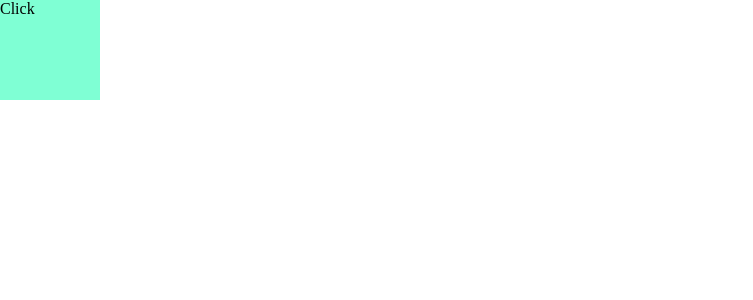
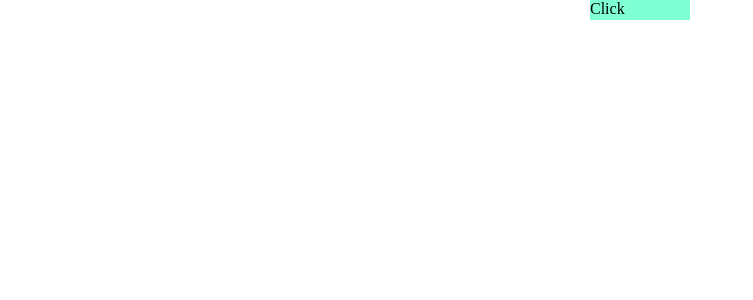
Before and after one commit to MaximSamorukov/avito-test, a React (Create React App) app in the folder avito-test-task/: page / in a window 1280 px wide. Shown: the top 300 px of the page, without its empty margins (0-753 px from the left). Built offline with nearby package versions, Linux system fonts and the light colour scheme.

Commit message:
add some functionality

```diff
--- a/avito-test-task/public/index.html
+++ b/avito-test-task/public/index.html
@@ -1,43 +1,17 @@
 <!DOCTYPE html>
 <html lang="en">
-  <head>
-    <meta charset="utf-8" />
-    <link rel="icon" href="%PUBLIC_URL%/favicon.ico" />
-    <meta name="viewport" content="width=device-width, initial-scale=1" />
-    <meta name="theme-color" content="#000000" />
-    <meta
-      name="description"
-      content="Web site created using create-react-app"
-    />
-    <link rel="apple-touch-icon" href="%PUBLIC_URL%/logo192.png" />
-    <!--
-      manifest.json provides metadata used when your web app is installed on a
-      user's mobile device or desktop. See https://developers.google.com/web/fundamentals/web-app-manifest/
-    -->
-    <link rel="manifest" href="%PUBLIC_URL%/manifest.json" />
-    <!--
-      Notice the use of %PUBLIC_URL% in the tags above.
-      It will be replaced with the URL of the `public` folder during the build.
-      Only files inside the `public` folder can be referenced from the HTML.
 
-      Unlike "/favicon.ico" or "favicon.ico", "%PUBLIC_URL%/favicon.ico" will
-      work correctly both with client-side routing and a non-root public URL.
-      Learn how to configure a non-root public URL by running `npm run build`.
-    -->
-    <title>React App</title>
-  </head>
-  <body>
-    <noscript>You need to enable JavaScript to run this app.</noscript>
-    <div id="root"></div>
-    <!--
-      This HTML file is a template.
-      If you open it directly in the browser, you will see an empty page.
+<head>
+  <meta charset="utf-8" />
 
-      You can add webfonts, meta tags, or analytics to this file.
-      The build step will place the bundled scripts into the <body> tag.
+  <meta name="viewport" content="width=device-width, initial-scale=1" />
+  <meta name="theme-color" content="#000000" />
+  <link rel="manifest" href="%PUBLIC_URL%/manifest.json" />
+  <title>Avito Test Task</title>
+</head>
 
-      To begin the development, run `npm start` or `yarn start`.
-      To create a production bundle, use `npm run build` or `yarn build`.
-    -->
-  </body>
+<body>
+  <div class="root"></div>
+</body>
+
 </html>
--- a/avito-test-task/src/index.css
+++ b/avito-test-task/src/index.css
@@ -1,13 +1,14 @@
 body {
   margin: 0;
-  font-family: -apple-system, BlinkMacSystemFont, 'Segoe UI', 'Roboto', 'Oxygen',
-    'Ubuntu', 'Cantarell', 'Fira Sans', 'Droid Sans', 'Helvetica Neue',
-    sans-serif;
-  -webkit-font-smoothing: antialiased;
-  -moz-osx-font-smoothing: grayscale;
+  font-family: serif;
+  display: flex;
+  justify-content: center;
+  align-items: flex-start;
 }
 
-code {
-  font-family: source-code-pro, Menlo, Monaco, Consolas, 'Courier New',
-    monospace;
+.root {
+  margin-right: auto;
+  margin-left: auto;
+  width: 50%;
+  min-width: 50%;
 }
--- a/avito-test-task/src/index.jsx
+++ b/avito-test-task/src/index.jsx
@@ -2,16 +2,11 @@ import React from 'react';
 import ReactDOM from 'react-dom';
 import './index.css';
 import Board from './modules/Board';
-import reportWebVitals from './reportWebVitals';
+// import reportWebVitals from './reportWebVitals';
 
 ReactDOM.render(
   <React.StrictMode>
     <Board />
   </React.StrictMode>,
-  document.getElementById('root'),
+  document.querySelector('.root'),
 );
-
-// If you want to start measuring performance in your app, pass a function
-// to log results (for example: reportWebVitals(console.log))
-// or send to an analytics endpoint. Learn more: https://bit.ly/CRA-vitals
-reportWebVitals();
--- a/avito-test-task/src/modules/Board.jsx
+++ b/avito-test-task/src/modules/Board.jsx
@@ -19,7 +19,7 @@ class Board extends React.Component {
       return i;
     };
     const array = await getData();
-    const news = array.slice(0, 100);
+    const news = array.slice(0, 20);
     const newsNew = await news.map(async (i) => {
       const r = await item(i);
       return r;
--- a/avito-test-task/src/modules/Item.jsx
+++ b/avito-test-task/src/modules/Item.jsx
@@ -11,19 +11,35 @@ class Item extends React.Component {
   render() {
     const { news } = this.props;
     const {
-      title, by, score, type, url,
+      title, by, score, type, url, descendants,
     } = news;
-    // console.log(news);
+    console.log(news);
     return (
       <div className="item-container">
-        {`${type}; ${title}; ${by}; ${url}; ${score}`}
+        <div className="item-body">
+          <div className="first-line">
+            <div className="item-title">{title}</div>
+            <div className="item-author">{`Author: ${by}`}</div>
+          </div>
+          <div className="second-line">
+            <div className="iten-anchor"><a href={url}>Link</a></div>
+            <div className="item-type">{`Type: ${type}`}</div>
+          </div>
+          <div className="third-line">
+            <div className="item-score">{`Score: ${score}`}</div>
+            <div className="item-comments">{`Comments: ${descendants}`}</div>
+          </div>
+        </div>
       </div>
     );
   }
 }
+Item.defaultProps = {
+  news: {},
+};
 
 Item.propTypes = {
-  news: PropTypes.func.isRequired,
+  news: PropTypes.checkPropTypes(),
 };
 
 export default Item;
--- a/avito-test-task/src/modules/styles/board-style.css
+++ b/avito-test-task/src/modules/styles/board-style.css
@@ -2,8 +2,17 @@
   font-size: 20px;
 }
 
+
+.board-container {
+  width: 100%;
+  margin-right: auto;
+  margin-left: auto;
+}
+
 .btn {
   width: 100px;
-  height: 100px;
+  height: 20px;
   background-color: aquamarine;
+  margin-right: auto;
+  margin-left: auto;
 }
--- a/avito-test-task/src/modules/styles/item-style.css
+++ b/avito-test-task/src/modules/styles/item-style.css
@@ -1,3 +1,62 @@
-body {
-  font-family: serif;
+.item-container {
+  margin-right: auto;
+  margin-left: auto;
+  width: 100%;
+  min-width: 100%;
+  height: 100%;
+  background-color: burlywood;
+  margin-top: 10px;
 }
+.item-body {
+  width: 100%;
+  min-width: 100%;
+  display: flex;
+  flex-direction: column;
+  align-self: stretch;
+  justify-content: flex-start;
+}
+.first-line {
+  display: flex;
+  justify-content: flex-start;
+  margin-right: auto;
+  margin-left: auto;
+  width: 95%;
+  min-width: 95%;
+  flex-wrap: nowrap;
+  margin-top: 5px;
+}
+
+.item-author {
+  margin-left: 20px;
+}
+
+.second-line {
+  display: flex;
+  justify-content: flex-start;
+  margin-right: auto;
+  margin-left: auto;
+  width: 95%;
+  min-width: 95%;
+  flex-wrap: nowrap;
+  margin-top: 10px;
+}
+
+.item-type {
+  margin-left: 20px;
+}
+
+.third-line {
+  display: flex;
+  justify-content: flex-start;
+  margin-right: auto;
+  margin-left: auto;
+  width: 95%;
+  min-width: 95%;
+  flex-wrap: nowrap;
+  margin-top: 10px;
+  margin-bottom: 5px;
+}
+
+.item-comments {
+  margin-left: 20px;
+}
```
